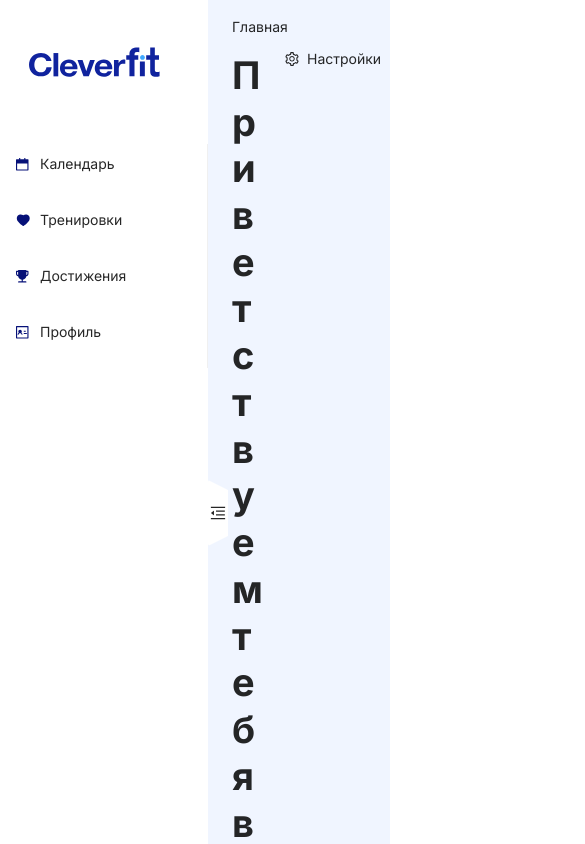
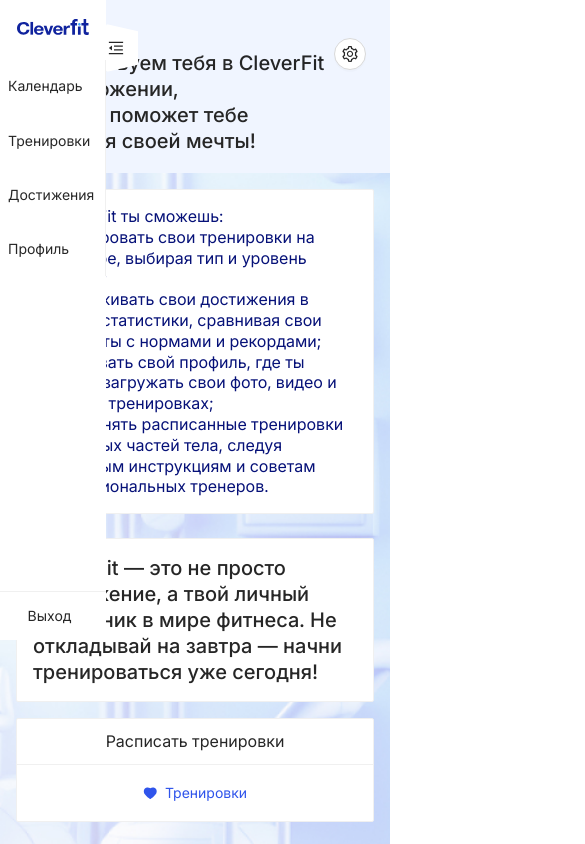
Before and after one commit to ClevertecFrontendLab/kanoplich, a React (Vite) app: page / in a window 390 px wide. Shown: the top 844 px of the page, 585 px wide, since content can reach past the window. Built offline with nearby package versions, Linux system fonts and the light colour scheme.

Commit message:
feat: add responsive

```diff
--- a/src/components/content/content.module.css
+++ b/src/components/content/content.module.css
@@ -1,18 +1,27 @@
 .main {
     display: flex;
     flex-direction: column;
+    justify-content: space-between;
+    height: 100%;
     margin: 24px;
+
+    @media (max-width: 575px) {
+        margin: 16px;
+    }
 }
 
 .wrapper {
     display: flex;
     justify-content: space-between;
     gap: 24px;
+
+    @media (max-width: 680px) {
+        flex-direction: column;
+    }
 }
 
 .card_wrapper {
     max-width: 752px;
-    padding-bottom: 180px;
 }
 
 .card,
@@ -23,6 +32,12 @@
     line-height: 130%;
 }
 
+.card > div {
+    @media (max-width: 575px) {
+        padding: 16px;
+    }
+}
+
 .card_btn {
     text-align: center;
     width: 100%;
@@ -31,6 +46,18 @@
 .card_btn > div {
     padding: 0;
     margin: 0;
+}
+
+.card_btn > div > p {
+    padding: 0 12px;
+}
+
+.card_h4 {
+    margin: 0;
+    font-size: 1.25em;
+    font-weight: 500;
+    line-height: 130%;
+    max-width: 665px;
 }
 
 .card_btn > div > p {
@@ -52,12 +79,24 @@
     display: flex;
     justify-content: space-between;
     align-items: end;
+
+    @media (max-width: 680px) {
+        flex-direction: column-reverse;
+        align-items: center;
+        gap: 24px 0;
+        margin-top: 16px;
+    }
 }
 
 .social {
     background-color: #ffffff;
     border-radius: 2px;
     width: 240px;
+
+    @media (max-width: 680px) {
+        width: 100%;
+        text-align: center;
+    }
 }
 
 .social_btn_wrapper {
--- a/src/components/content/content.tsx
+++ b/src/components/content/content.tsx
@@ -22,14 +22,7 @@
                     </p>
                 </Card>
                 <Card className={styles.card} style={{ marginBottom: '16px' }}>
-                    <h4
-                        style={{
-                            margin: '0',
-                            fontSize: '1.25em',
-                            fontWeight: '500',
-                            lineHeight: '130%',
-                        }}
-                    >
+                    <h4 className={styles.card_h4}>
                         CleverFit — это не просто приложение, а твой личный помощник в мире фитнеса.
                         Не откладывай на завтра — начни тренироваться уже сегодня!
                     </h4>
--- a/src/components/header/header.module.css
+++ b/src/components/header/header.module.css
@@ -15,11 +15,42 @@
 
 .title {
     max-width: 1000px;
+    font-weight: 500;
+    margin: 12px 0 3px 0;
+}
+
+.title > span {
     font-size: 2.375em;
-    font-weight: 500;
-    margin: 14px 0 10px 0;
+    font-weight: 700;
+    line-height: 130%;
+
+    @media (max-width: 870px) {
+        font-weight: 500;
+        font-size: 1.5em;
+    }
+
+    @media (max-width: 680px) {
+        font-size: 1.25em;
+    }
+}
+
+.title_h {
+    display: inline;
+    font-size: 1em;
+    font-weight: 700;
+
+    @media (max-width: 870px) {
+        font-weight: 500;
+        font-size: 1em;
+    }
 }
 
 .btn {
+    padding: 0;
     margin-top: 5px;
+    margin-right: 20px;
+
+    @media (max-width: 680px) {
+        margin: 0;
+    }
 }
--- a/src/components/header/header.tsx
+++ b/src/components/header/header.tsx
@@ -1,24 +1,37 @@
-import { Typography, Button } from 'antd';
+import { Button, Breadcrumb, Grid } from 'antd';
 import { SettingOutlined } from '@ant-design/icons';
 import styles from './header.module.css';
 
-const { Text, Title } = Typography;
+const { useBreakpoint } = Grid;
 
 const Header = () => {
+    const screens = useBreakpoint();
     return (
         <header className={styles.header}>
-            <Text className={styles.name_page}>Главная</Text>
+            <Breadcrumb className={styles.name_page}>
+                <Breadcrumb.Item>Главная</Breadcrumb.Item>
+            </Breadcrumb>
             <div className={styles.wrapper}>
-                <Title className={styles.title} style={{ marginBottom: '10px' }}>
-                    Приветствуем тебя в CleverFit — приложении, которое поможет тебе добиться своей
-                    мечты!
-                </Title>
+                <div className={styles.title}>
+                    <span>
+                        Приветствуем тебя в <h1 className={styles.title_h}>CleverFit</h1> —
+                        приложении, <br />
+                        которое поможет тебе добиться своей мечты!
+                    </span>
+                </div>
                 <Button
                     className={styles.btn}
-                    style={{ border: 'none', background: 'transparent', boxShadow: 'none' }}
-                    icon={<SettingOutlined />}
+                    style={{
+                        border: screens.md ? 'none' : '',
+                        background: screens.md ? 'transparent' : '',
+                        boxShadow: screens.md ? 'none' : '',
+                    }}
+                    icon={
+                        (screens.lg && <SettingOutlined />) || (!screens.md && <SettingOutlined />)
+                    }
+                    shape='circle'
                 >
-                    Настройки
+                    {screens.md && 'Настройки'}
                 </Button>
             </div>
         </header>
--- a/src/index.css
+++ b/src/index.css
@@ -5,3 +5,11 @@
     font-size: 16px;
     color: #262626;
 }
+
+[ant-click-animating-without-extra-node]:after {
+    -webkit-animation: none !important;
+    -moz-animation: none !important;
+    -o-animation: none !important;
+    -ms-animation: none !important;
+    animation: none !important;
+}
--- a/src/pages/main-page/main-page.module.css
+++ b/src/pages/main-page/main-page.module.css
@@ -1,6 +1,23 @@
 .layout {
     margin: 0 auto;
     max-width: 1440px;
+    height: 1024px;
+
+    @media (max-width: 834px) {
+        height: 1194px;
+    }
+
+    @media (max-width: 680px) {
+        height: auto;
+    }
+}
+
+.sider {
+    z-index: 1;
+    @media (max-width: 575px) {
+        height: 640px;
+        position: fixed;
+    }
 }
 
 .sider > div {
@@ -11,20 +28,53 @@
 }
 
 .logo {
-    padding: 44px 46px 67px 29px;
-}
+    text-align: center;
+    padding: 14px 0 17px;
+    margin: 30px 0 50px;
 
-.logo_small {
-    padding: 44px 18px 67px 18px;
+    @media (max-width: 575px) {
+        padding: 14px 0 0;
+        margin: 0 0 25px;
+    }
 }
 
 .logo_img {
     max-width: 133px;
     height: 33px;
+
+    @media (max-width: 575px) {
+        max-width: 72px;
+        height: 18px;
+    }
+
+    @media (max-width: 575px) {
+        text-align: center;
+    }
+}
+
+.logo_img_small {
+    max-width: 28.5px;
+    height: 27px;
+}
+
+.menu {
+    display: flex;
+    justify-content: space-between;
+    flex-direction: column;
+    height: 216px;
 }
 
 .menu > li {
-    margin: 0 0 16px -8px !important;
+    @media (max-width: 575px) {
+        width: 90px;
+        padding: 0 8px !important;
+    }
+}
+
+.menu_exit > li {
+    @media (max-width: 575px) {
+        text-align: center;
+    }
 }
 
 .menu_exit {
@@ -39,6 +89,17 @@
     min-height: 66px;
     clip-path: polygon(0 0, 100% 15%, 100% 85%, 0% 100%);
     border: none;
+
+    @media (max-width: 834px) {
+        top: 560px;
+    }
+
+    @media (max-width: 575px) {
+        z-index: 2;
+        top: 24px;
+        max-width: 32px;
+        min-height: 48px;
+    }
 }
 
 .trigger > span {
--- a/src/pages/main-page/main-page.tsx
+++ b/src/pages/main-page/main-page.tsx
@@ -1,11 +1,11 @@
 import React, { useState } from 'react';
 import { MenuFoldOutlined, MenuUnfoldOutlined } from '@ant-design/icons';
-import { Layout, Menu, Button, Divider } from 'antd';
+import { Layout, Menu, Button, Divider, Grid } from 'antd';
 import Header from '@components/header/header';
 import Content from '@components/content/content';
-import bgImage from '@public/img/images/main_page_light.jpg';
-import logoMax from '@public/img/icons/Logo_max.svg';
-import logoSmall from '@public/img/icons/Logo_small.svg';
+import bgImage from '/img/images/main_page_light.jpg';
+import logoMax from '/img/icons/Logo_max.svg';
+import logoSmall from '/img/icons/Logo_small.svg';
 import Footer from '@components/footer/footer';
 import {
     HeartIcon,
@@ -18,9 +18,15 @@
 import styles from './main-page.module.css';
 
 const { Sider } = Layout;
+const { useBreakpoint } = Grid;
 
 export const MainPage: React.FC = () => {
     const [collapsed, setCollapsed] = useState(false);
+    const screens = useBreakpoint();
+
+    const maxWidth = screens.sm ? 208 : 106;
+    const minWidth = screens.sm ? 64 : 0;
+    const styleLeft = !screens.sm ? (collapsed ? '0' : '106px') : '0';
 
     const handleTrigger = () => {
         setCollapsed(!collapsed);
@@ -40,15 +46,16 @@
                 trigger={null}
                 collapsible
                 collapsed={collapsed}
-                collapsedWidth={64}
-                width={208}
+                collapsedWidth={minWidth}
+                width={maxWidth}
+                style={{ position: screens.sm ? 'relative' : 'fixed' }}
             >
                 <div>
-                    <div className={collapsed ? styles.logo_small : styles.logo}>
+                    <div className={styles.logo}>
                         <img
-                            className={styles.logo_img}
+                            className={collapsed ? styles.logo_img_small : styles.logo_img}
                             src={collapsed ? logoSmall : logoMax}
-                            alt='cleverfit'
+                            alt='CleverFit'
                         />
                     </div>
                     <Menu
@@ -58,22 +65,22 @@
                         items={[
                             {
                                 key: '1',
-                                icon: <CalendarIcon />,
+                                icon: screens.sm && <CalendarIcon />,
                                 label: 'Календарь',
                             },
                             {
                                 key: '2',
-                                icon: <HeartIcon />,
+                                icon: screens.sm && <HeartIcon />,
                                 label: 'Тренировки',
                             },
                             {
                                 key: '3',
-                                icon: <CupIcon />,
+                                icon: screens.sm && <CupIcon />,
                                 label: 'Достижения',
                             },
                             {
                                 key: '4',
-                                icon: <ProfileIcon />,
+                                icon: screens.sm && <ProfileIcon />,
                                 label: 'Профиль',
                             },
                         ]}
@@ -88,7 +95,7 @@
                         items={[
                             {
                                 key: '1',
-                                icon: <ExitIcon />,
+                                icon: screens.sm && <ExitIcon />,
                                 label: 'Выход',
                             },
                         ]}
@@ -98,15 +105,25 @@
             <Layout style={{ backgroundColor: 'transparent', position: 'relative' }}>
                 {collapsed ? (
                     <Button
+                        data-test-id={screens.xs ? 'sider-switch-mobile' : 'sider-switch'}
                         className={styles.trigger}
-                        style={{ border: 'none', position: 'absolute' }}
+                        style={{
+                            border: 'none',
+                            position: screens.xs ? 'fixed' : 'absolute',
+                            left: styleLeft,
+                        }}
                         icon={<MenuUnfoldOutlined />}
                         onClick={handleTrigger}
                     />
                 ) : (
                     <Button
+                        data-test-id={screens.xs ? 'sider-switch-mobile' : 'sider-switch'}
                         className={styles.trigger}
-                        style={{ border: 'none', position: 'absolute' }}
+                        style={{
+                            border: 'none',
+                            position: screens.xs ? 'fixed' : 'absolute',
+                            left: styleLeft,
+                        }}
                         icon={<MenuFoldOutlined />}
                         onClick={handleTrigger}
                     />
```
